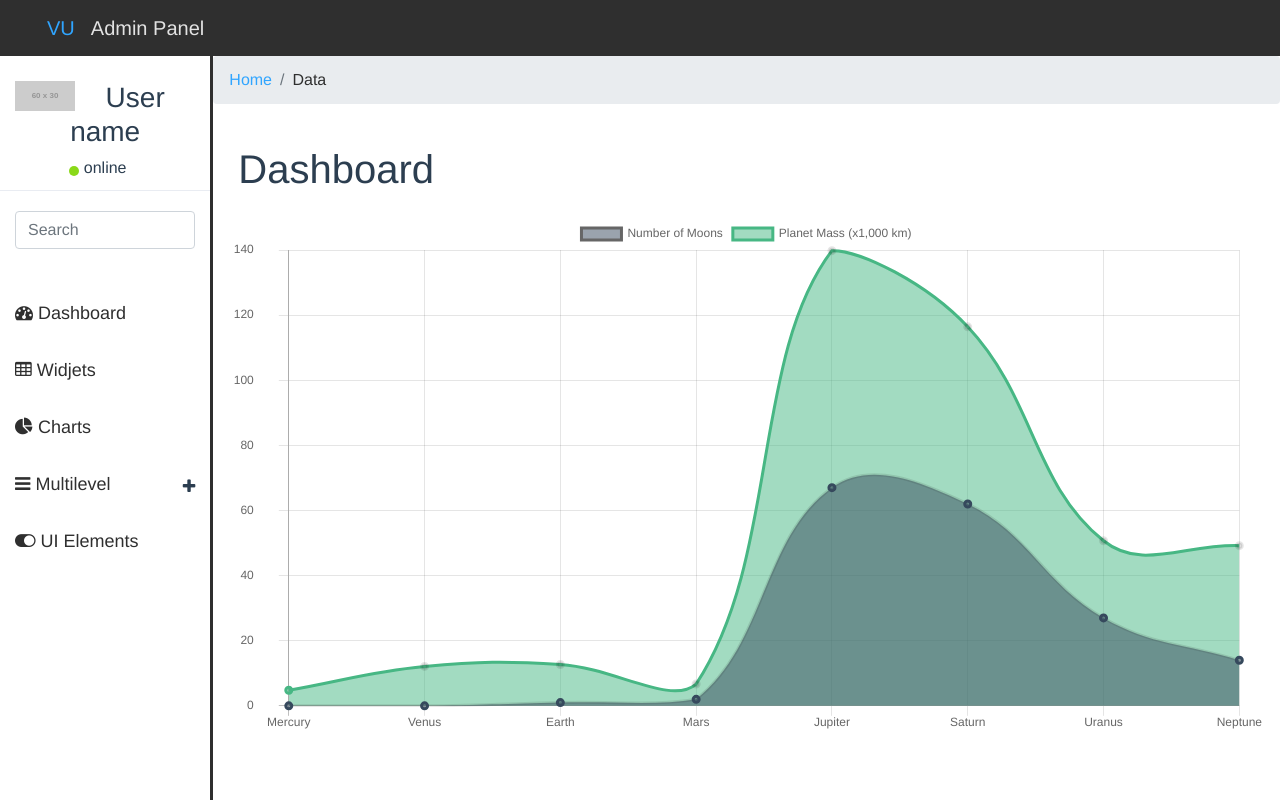
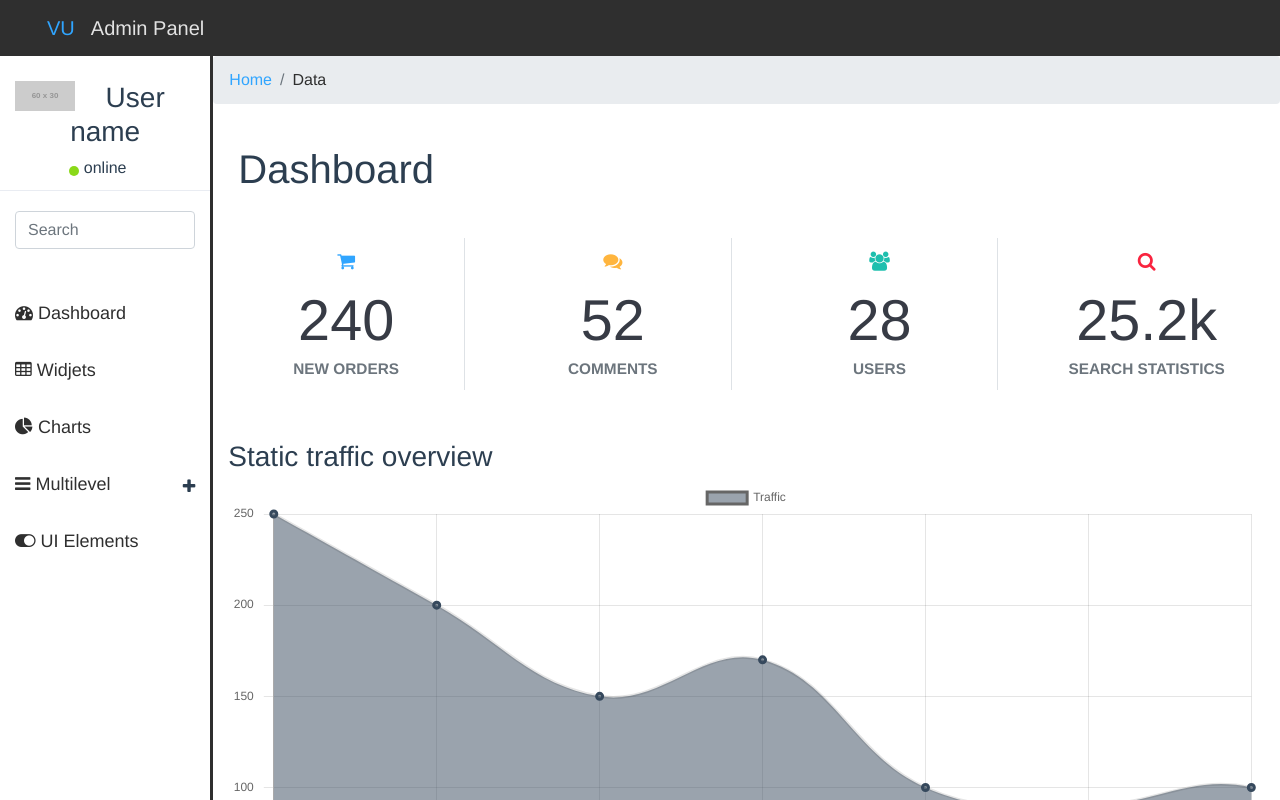
Before and after one commit to vumanskyi/vue-theme, a Vue app: page / in a window 1280 px wide. Shown: the top 800 px of the page. Built offline with nearby package versions, Linux system fonts and the light colour scheme.

Commit message:
Fix sidebar. Fix content style in dashboard page

```diff
--- a/src/components/charts/config/line_config.js
+++ b/src/components/charts/config/line_config.js
@@ -1,11 +1,11 @@
 export const LINE_CONFIG = {
     type: 'line',
     data: {
-        labels: ['Mercury', 'Venus', 'Earth', 'Mars', 'Jupiter', 'Saturn', 'Uranus', 'Neptune'],
+        labels: ['January', 'February', 'March', 'April', 'May', 'June', 'July'],
         datasets: [
             { // one line graph
-                label: 'Number of Moons',
-                data: [0, 0, 1, 2, 67, 62, 27, 14],
+                label: 'Traffic',
+                data: [250, 200, 150, 170, 100, 90, 100, 50],
                 backgroundColor: [
                     'rgba(54,73,93,.5)', // Blue
                     'rgba(54,73,93,.5)',
@@ -27,17 +27,6 @@
                     '#36495d',
                 ],
                 borderWidth: 3
-            },
-            { // another line graph
-                label: 'Planet Mass (x1,000 km)',
-                data: [4.8, 12.1, 12.7, 6.7, 139.8, 116.4, 50.7, 49.2],
-                backgroundColor: [
-                    'rgba(71, 183,132,.5)', // Green
-                ],
-                borderColor: [
-                    '#47b784',
-                ],
-                borderWidth: 3
             }
         ]
     },
@@ -48,7 +37,7 @@
             yAxes: [{
                 ticks: {
                     beginAtZero: true,
-                    padding: 25,
+                    padding: 10,
                 }
             }]
         }
--- a/src/components/layout/ContentComponent.vue
+++ b/src/components/layout/ContentComponent.vue
@@ -1,12 +1,63 @@
 <template>
-    <div  class="col-sm-9 col-lg-10">
+    <div  class="col-sm-9 col-lg-10 offset-lg-2">
         <div class="row">
             <BreadcrumbsComponent/>
             <div class="col-md-12">
                 <h1 class="page-title">Dashboard</h1>
             </div>
         </div>
-        <div>
+
+        <div class="panel panel-container">
+            <div class="row">
+                <div class="col-xs-6 col-md-3 col-lg-3 no-padding">
+                    <div class="panel panel-teal panel-widget border-right">
+                        <div class="row no-padding">
+                            <div class="col-md-12 text-center">
+                                <i class="fa fa-xl fa-shopping-cart color-blue"></i>
+                                <div class="large">240</div>
+                                <div class="text-muted">New Orders</div>
+                            </div>
+                        </div>
+                    </div>
+                </div>
+                <div class="col-xs-6 col-md-3 col-lg-3 no-padding">
+                    <div class="panel panel-blue panel-widget border-right">
+                        <div class="row no-padding">
+                            <div class="col-md-12 text-center">
+                                <i class="fa fa-xl fa-comments color-orange"></i>
+                                <div class="large">52</div>
+                                <div class="text-muted">Comments</div>
+                            </div>
+                        </div>
+                    </div>
+                </div>
+                <div class="col-xs-6 col-md-3 col-lg-3 no-padding">
+                    <div class="panel panel-orange panel-widget border-right">
+                        <div class="row no-padding">
+                            <div class="col-md-12 text-center">
+                                <i class="fa fa-xl fa-users color-teal"></i>
+                                <div class="large">28</div>
+                                <div class="text-muted">Users</div>
+                            </div>
+                        </div>
+                    </div>
+                </div>
+                <div class="col-xs-6 col-md-3 col-lg-3 no-padding">
+                    <div class="panel panel-red panel-widget ">
+                        <div class="row no-padding">
+                            <div class="col-md-12 text-center">
+                                <i class="fa fa-xl fa-search color-red"></i>
+                                <div class="large">25.2k</div>
+                                <div class="text-muted">Search statistics</div>
+                            </div>
+                        </div>
+                    </div>
+                </div>
+            </div><!--/.row-->
+        </div>
+
+        <div class="mt-50">
+            <h3>Static traffic overview</h3>
             <canvas id="planet-chart"></canvas>
         </div>
     </div>
--- a/src/components/layout/HeaderComponent.vue
+++ b/src/components/layout/HeaderComponent.vue
@@ -1,6 +1,6 @@
 <template>
     <header>
-        <nav class="navbar navbar-custom navbar-fixed-top" role="navigation">
+        <nav class="navbar navbar-custom fixed-top" role="navigation">
             <div class="container-fluid">
                 <div class="navbar-header">
                     <!--<button type="button" class="navbar-toggle" data-toggle="collapse" data-target="#sidebar-collapse" aria-expanded="true"><span class="sr-only">Toggle navigation</span>-->
--- a/src/styles/_content.scss
+++ b/src/styles/_content.scss
@@ -1,7 +1,13 @@
+body {
+  padding-top: 56px;
+}
+
 header {
-  background: $bg-color;
-  color: $w-color;
   width: 100%;
+  & > nav {
+    background: $bg-color;
+    color: $w-color;
+  }
   a {
     color: $w-color;
     text-decoration: none;
@@ -20,10 +26,12 @@
 .sidebar {
   text-align: center;
   border-right: 3px solid $bg-color;
+  position: fixed;
+  top: 56px;
   bottom: 0;
   padding: 15px 0;
   overflow-y: scroll;
-  height: 100vh;
+
   ul {
     list-style: none;
   }
@@ -100,6 +108,54 @@
   }
 }
 
+
+.panel-widget {
+  text-align: center;
+  font-size: 1.2rem;
+}
+
+.panel-container {
+  padding-top: 20px;
+}
+
+.panel-widget {
+  padding: 10px 0;
+  position: relative;
+  box-shadow: none;
+  border-radius: 0;
+  background: none;
+  text-align: center;
+  color: #333;
+  .large {
+    color: #373b45;
+    font-size: 3em;
+    width: 100%;
+  }
+  .text-muted {
+    margin-top: -6px;
+    text-transform: uppercase;
+    font-weight: bold;
+    font-size: 0.8em;
+    width: 100%;
+  }
+}
+
+.color-blue {
+  color: #30a5ff;
+}
+
+.color-orange {
+  color: #ffb53e;
+}
+
+.color-teal {
+  color: #1ebfae;
+}
+
+.color-red {
+  color: #f9243f;
+}
+
 .page-title {
   margin: 25px 10px;
 }
@@ -107,3 +163,27 @@
 .hide {
   display: none;
 }
+
+.mt-20 {
+  margin-top: 20px;
+}
+
+.mt-30 {
+  margin-top: 30px;
+}
+
+.mt-40 {
+  margin-top: 40px;
+}
+
+.mt-50 {
+  margin-top: 50px;
+}
+
+.mt-60 {
+  margin-top: 60px;
+}
+
+.border-right {
+  border-right: 1px solid #2f2f2f;
+}
```
